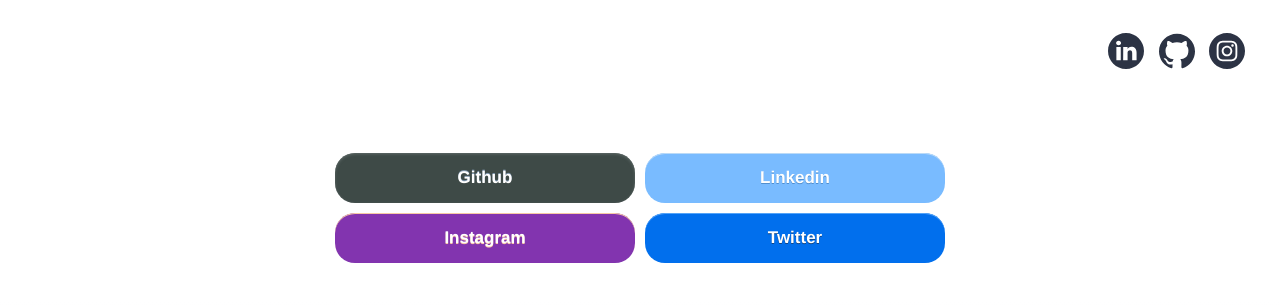
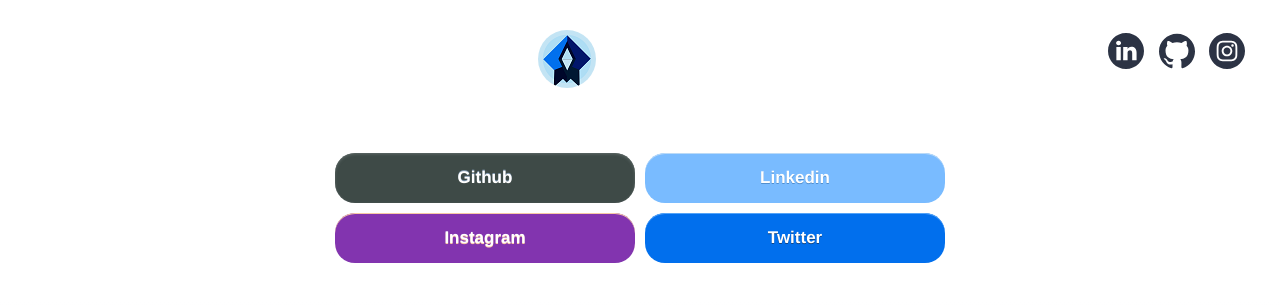
Before and after one commit to rafameyun/rafameyun.profile, a plain HTML site: page index.html in a window 1280 px wide. Shown: the top 306 px of the page. Drawn offline with Linux system fonts and the light colour scheme; a web font is replaced by a local one.

Commit message:
Update css in SASS

```diff
--- a/_sc-top.scss
+++ b/_sc-top.scss
@@ -6,7 +6,7 @@
     display: flex;
 
     h1{
-        background: url(/..images/logo.png) no-repeat;
+        background: url(images/logo.png) no-repeat;
         width: 58px;
         height: 58px;
         font-size: 0px;
```
Also changed, not shown: main.css, 1 other file.
